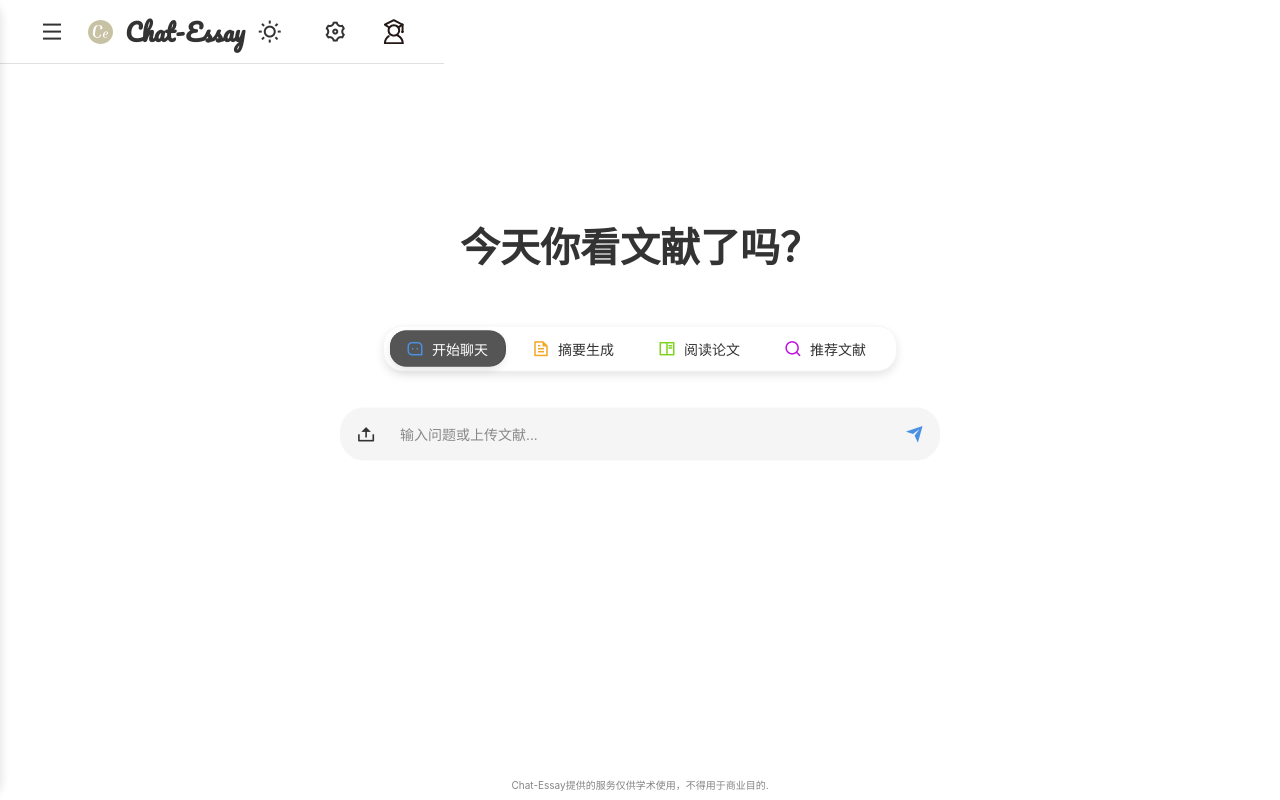
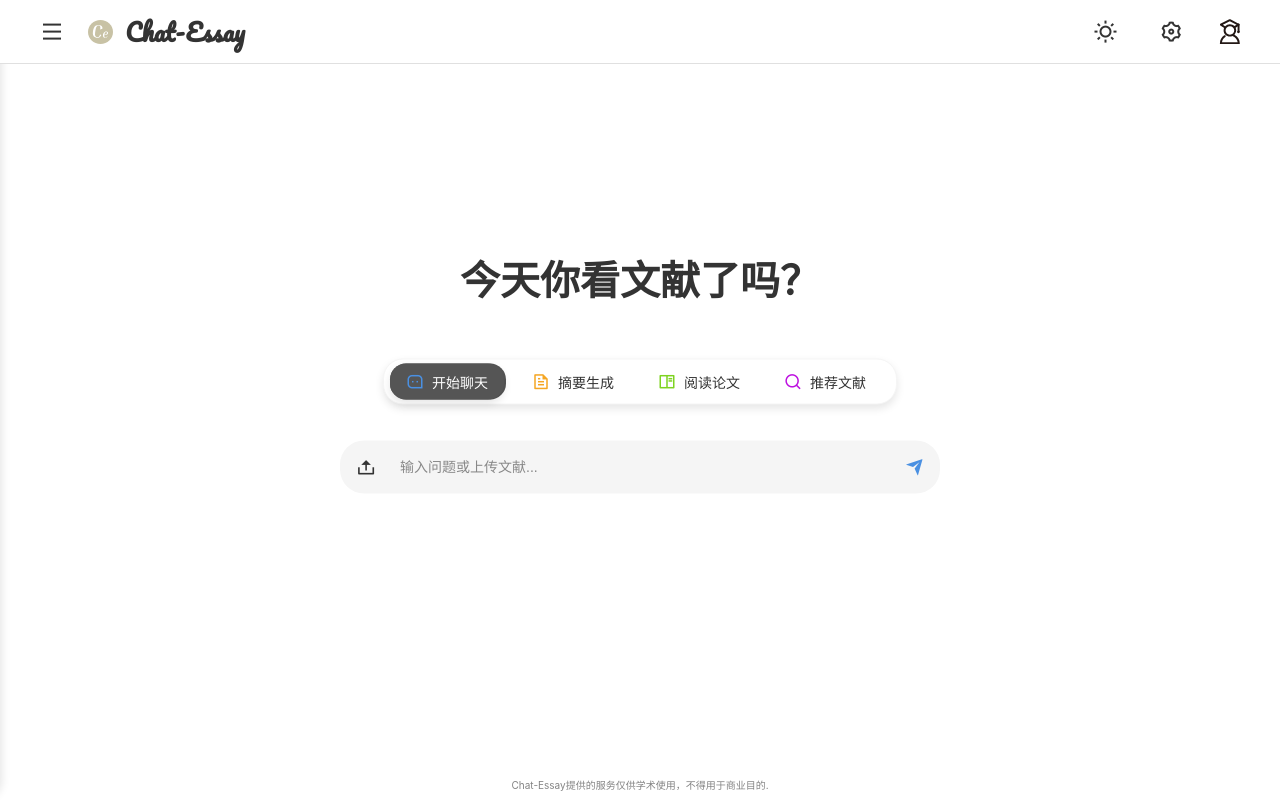
Before and after one commit to Sheldon-Xiao9/chat-essay-webui, a FastAPI app: page / in a window 1280 px wide. Run offline with FastAPI, Linux system fonts and the light colour scheme; some libraries are stand-ins or nearby versions.

Commit message:
Update. 更新README文档，添加模型目录创建步骤，优化功能描述和系统要求；调整样式以改善页面布局

```diff
--- a/static/styles.css
+++ b/static/styles.css
@@ -92,6 +92,10 @@ body {
     border-bottom: 1px solid var(--border-color);
     height: 64px;
     position: fixed;
+    top: 0;
+    left: 0;
+    right: 0;
+    z-index: 1000;
 }
 
 /* 侧边栏头部 */
@@ -392,7 +396,8 @@ body {
     flex-direction: column;
     height: calc(100vh - 70px);
     position: relative;
-    padding: 0 1rem;
+    padding: 64px 1rem 0;
+    margin-top: 1px;
 }
 
 .center-container {
```
Also changed, not shown: README.md.
